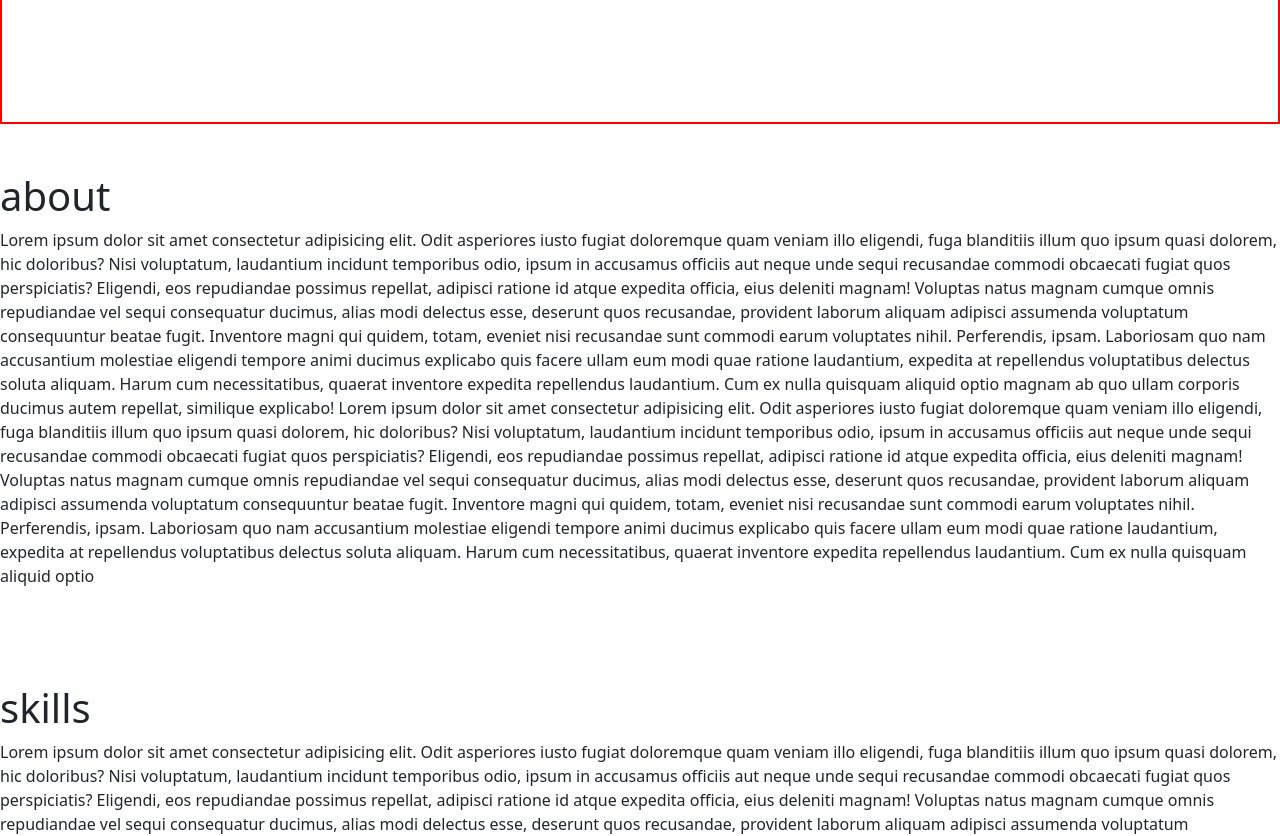
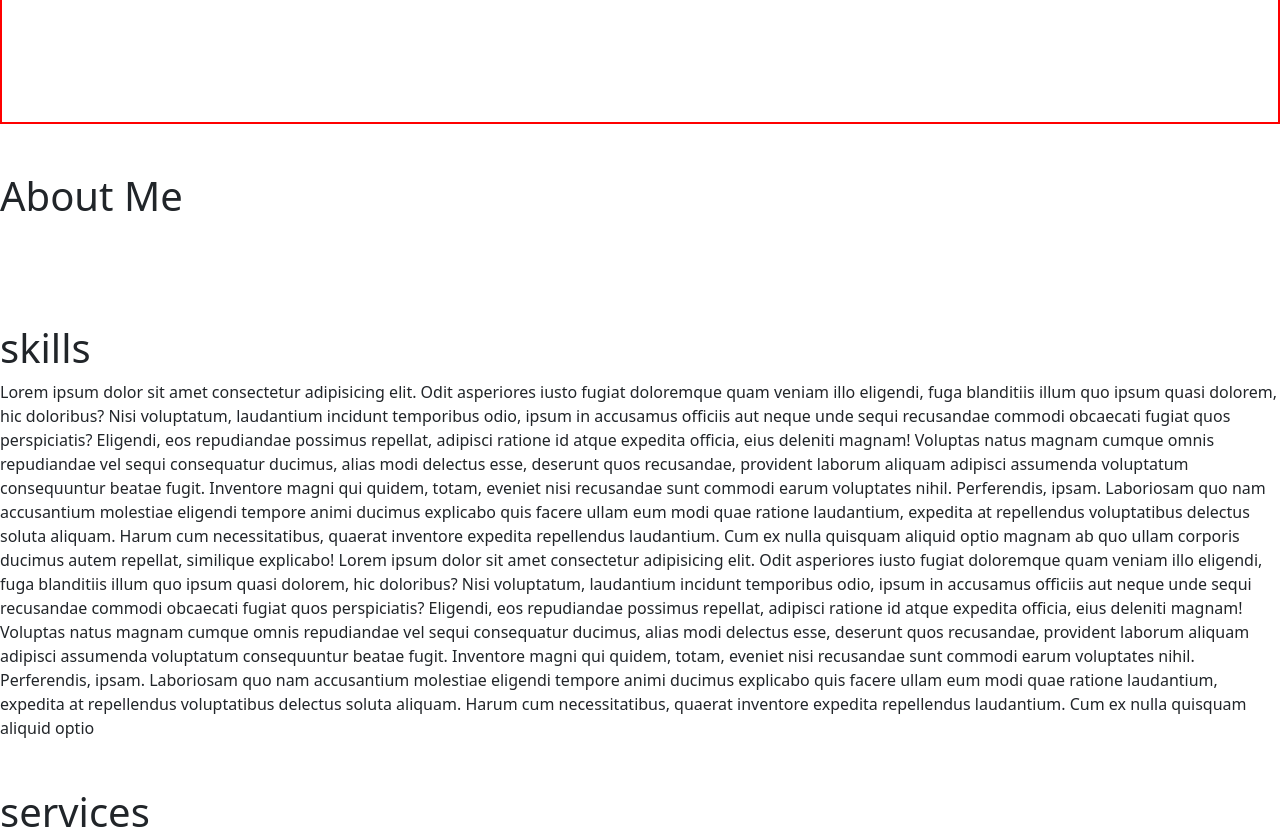
Before and after one commit to codegrann/personal-portfolio, a plain HTML site: page index.html in a window 1280 px wide. Shown: the part 740-1576 px from the top of the page. Drawn offline with nearby package versions, Linux system fonts and the light colour scheme.

Commit message:
added about me section

```diff
--- a/index.html
+++ b/index.html
@@ -95,42 +95,11 @@
         </div>
       </div>
 
+      <!-- ABOUT ME -->
       <div class="py-5">
-        <h1 id="about">about</h1>
-        Lorem ipsum dolor sit amet consectetur adipisicing elit. Odit asperiores
-        iusto fugiat doloremque quam veniam illo eligendi, fuga blanditiis illum
-        quo ipsum quasi dolorem, hic doloribus? Nisi voluptatum, laudantium
-        incidunt temporibus odio, ipsum in accusamus officiis aut neque unde
-        sequi recusandae commodi obcaecati fugiat quos perspiciatis? Eligendi,
-        eos repudiandae possimus repellat, adipisci ratione id atque expedita
-        officia, eius deleniti magnam! Voluptas natus magnam cumque omnis
-        repudiandae vel sequi consequatur ducimus, alias modi delectus esse,
-        deserunt quos recusandae, provident laborum aliquam adipisci assumenda
-        voluptatum consequuntur beatae fugit. Inventore magni qui quidem, totam,
-        eveniet nisi recusandae sunt commodi earum voluptates nihil.
-        Perferendis, ipsam. Laboriosam quo nam accusantium molestiae eligendi
-        tempore animi ducimus explicabo quis facere ullam eum modi quae ratione
-        laudantium, expedita at repellendus voluptatibus delectus soluta
-        aliquam. Harum cum necessitatibus, quaerat inventore expedita
-        repellendus laudantium. Cum ex nulla quisquam aliquid optio magnam ab
-        quo ullam corporis ducimus autem repellat, similique explicabo! Lorem
-        ipsum dolor sit amet consectetur adipisicing elit. Odit asperiores iusto
-        fugiat doloremque quam veniam illo eligendi, fuga blanditiis illum quo
-        ipsum quasi dolorem, hic doloribus? Nisi voluptatum, laudantium incidunt
-        temporibus odio, ipsum in accusamus officiis aut neque unde sequi
-        recusandae commodi obcaecati fugiat quos perspiciatis? Eligendi, eos
-        repudiandae possimus repellat, adipisci ratione id atque expedita
-        officia, eius deleniti magnam! Voluptas natus magnam cumque omnis
-        repudiandae vel sequi consequatur ducimus, alias modi delectus esse,
-        deserunt quos recusandae, provident laborum aliquam adipisci assumenda
-        voluptatum consequuntur beatae fugit. Inventore magni qui quidem, totam,
-        eveniet nisi recusandae sunt commodi earum voluptates nihil.
-        Perferendis, ipsam. Laboriosam quo nam accusantium molestiae eligendi
-        tempore animi ducimus explicabo quis facere ullam eum modi quae ratione
-        laudantium, expedita at repellendus voluptatibus delectus soluta
-        aliquam. Harum cum necessitatibus, quaerat inventore expedita
-        repellendus laudantium. Cum ex nulla quisquam aliquid optio
+        <h1 id="about">About <span id="about_me">Me</span></h1>
       </div>
+
       <div class="pt-5">
         <h1 id="skills">skills</h1>
         Lorem ipsum dolor sit amet consectetur adipisicing elit. Odit asperiores
```
